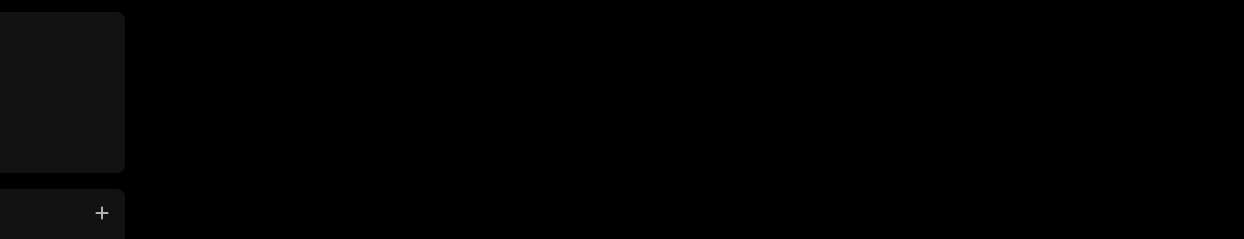
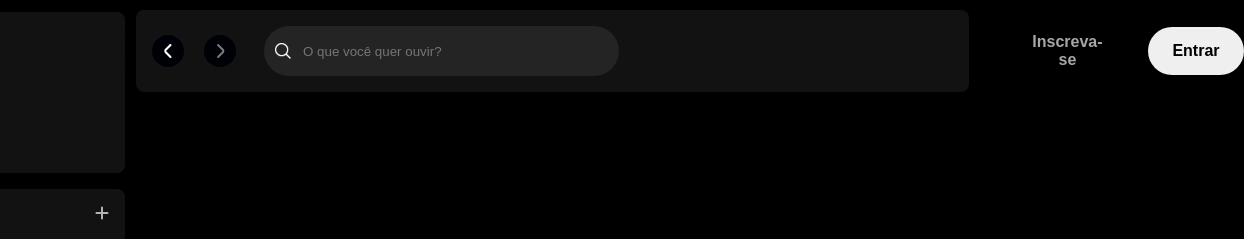
Before and after one commit to lucasdev-err/SpotifyClone-Alura, a plain HTML site: page index.html in a window 1280 px wide. Shown: the top 239 px of the page, 237-1481 px from the left, 1244 px wide, since content can reach past the window. Drawn offline with Linux system fonts and the light colour scheme.

Commit message:
add main-content

```diff
--- a/index.html
+++ b/index.html
@@ -9,7 +9,9 @@
     <title>Spotify - Imersão Alura</title>
 
     <link rel="shortcut icon" href="/src/assets/icons/favicon.png" type="image">
-    <link rel="stylesheet" href="/src/styles/style.css">
+    <link rel="stylesheet" href="/src/styles/vars.css">
+    <link rel="stylesheet" href="/src/styles/sidebar-footer.css">
+    <link rel="stylesheet" href="/src/styles/main-content.css">
 
     <script src="https://kit.fontawesome.com/36be9fa312.js" crossorigin="anonymous"></script>
 </head>
@@ -75,6 +77,34 @@
         </div>
     </div>
     <!-- SIDEBAR -->
+
+    <!-- MAIN CONTENT -->
+    <main>
+        <div class="main-container">
+            <nav class="header-navigation">
+                <div class="navigation">
+                    <button class="arrow-left">
+                        <img src="/src/assets/icons/small-left.png" alt="Seta esquerda">
+                    </button>
+                    <button class="arrow-left">
+                        <img src="/src/assets/icons/small-right.png" alt="Seta direita">
+                    </button>
+
+                    <div class="header-search">
+                        <img src="/src/assets/icons/search.png" alt="">
+                        <input id="search-input" type="text" maxlength="800" placeholder="O que você quer ouvir?">
+                    </div>
+
+                    <div class="header-login">
+                        <button class="subscribe">Inscreva-se</button>
+                        <button class="login">Entrar</button>
+                    </div>
+                </div>
+            </nav>
+        </div>
+    </main>
+    <!-- /MAIN CONTENT -->
+
     <!-- FOOTER -->
     <footer>
         <div class="container">
--- /dev/null
+++ b/src/styles/main-content.css
@@ -0,0 +1,94 @@
+/* HEADER */
+
+.main-container{
+    max-width: 80vw;
+    height: 100vh;
+    margin-left: 355px;
+    margin-right: 56px;
+}
+
+.header-navigation{
+    display: flex;
+    justify-content: space-between;
+    align-items: center;
+    padding: 16px;
+    margin: 10px;
+    border-radius: 8px;
+    background-color: #121212;
+}
+
+.header-navigation .navigation{
+    display: flex;
+    justify-content: space-around;
+    align-items: center;
+}
+
+.header-navigation .navigation .arrow-left{
+    margin-right: 1.25rem;
+}
+
+.arrow-left, .arrow-right{
+    display: flex;
+    align-items: center;
+    justify-content: center;
+    width: 32px;
+    height: 32px;
+    background: var(--bg-icon);
+    background-color: var(--bg-arrow-color);
+    border-radius: 50%;
+    border: none;
+    cursor: pointer;
+}
+
+.header-login{
+    display: flex;
+    align-items: center;
+    padding-left: 400px;
+}
+
+.header-search{
+    display: flex;
+    align-items: center;
+    width: 364px;
+    height: 48px;
+    margin-left: 8px;
+    background-color: #242424;
+    border-radius: 500px;
+    border: 1px solid transparent;
+}
+
+.header-search img{
+    width: 16px;
+    height: 16px;
+    margin-left: 10px;
+}
+
+.header-search input{
+    background: transparent;
+    border: none;
+    padding: 0 100px 0 12px;
+    color: #fff;
+    text-overflow: ellipsis;
+    overflow: hidden;
+    white-space: nowrap;
+    outline: none;
+}
+.header-login .subscribe{
+    color: #a7a7a7;
+    font-size: 16px;
+    font-weight: 700;
+    background-color: transparent;
+    margin-right: 32px;
+    border: none;
+    cursor: pointer;
+}
+.header-login .login{
+    width: 100px;
+    height: 48px;
+    color: #000;
+    font-size: 16px;
+    font-weight: 700;
+    border: none;
+    border-radius: 40px;
+    cursor: pointer;
+}
--- a/src/styles/reset.css
+++ b/src/styles/reset.css
@@ -15,7 +15,6 @@ time, mark, audio, video {
 	padding: 0;
 	border: 0;
 	font-size: 100%;
-	font: inherit;
 	vertical-align: baseline;
 }
 /* HTML5 display-role reset for older browsers */
--- a/src/styles/style.css
+++ b/src/styles/sidebar-footer.css
@@ -3,7 +3,7 @@ a{
 }
 body {
     background-color: #000000;
-    font-family: "DM Sans", sans-serif;
+    font-family: var(--font-dm-sans);
 }
 .sidebar{
     position: fixed;
@@ -90,7 +90,6 @@ body {
     border-radius: 19px;
     color: #121212;
     text-decoration: none;
-    font: bold;
 }
 .podcast{
     background-color: #222222;
@@ -152,6 +151,7 @@ body {
     position: fixed;
     bottom: 0px;
     left: 0px;
+    right: 0;
     display: flex;
     flex-direction: row;
     justify-content: space-between;
--- /dev/null
+++ b/src/styles/vars.css
@@ -0,0 +1,8 @@
+:root{
+    /* FONT */
+    --font-dm-sans: "DM Sans", sans-serif;
+
+    /* COLORS */
+    --bg-icon: #131313;
+    --bg-arrow-color: rgba(0,0,07);
+}
```
Also changed, not shown: src/assets/icons/search.png (added), src/assets/icons/small-left.png (added), src/assets/icons/small-right.png (added).
